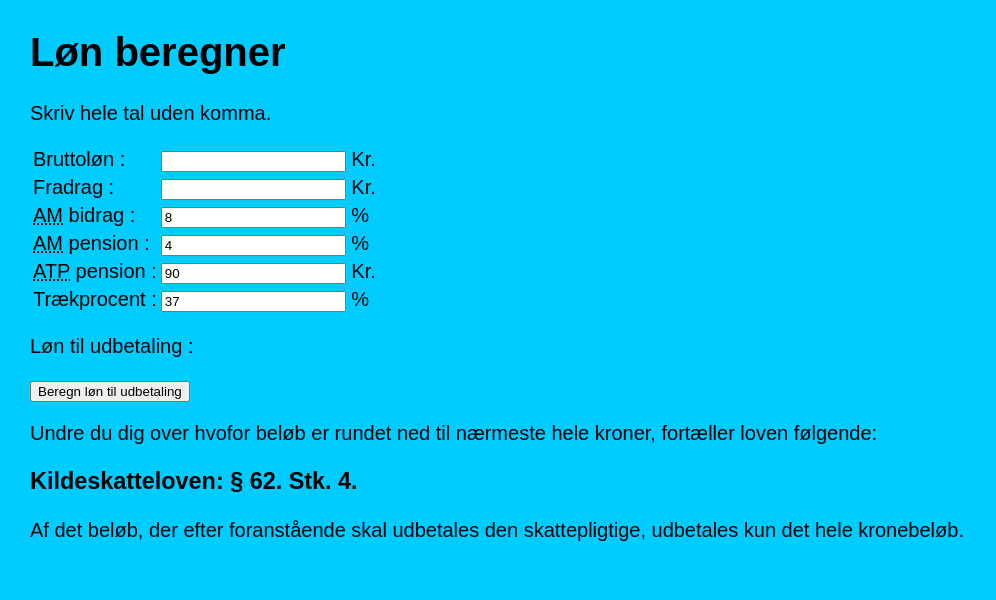
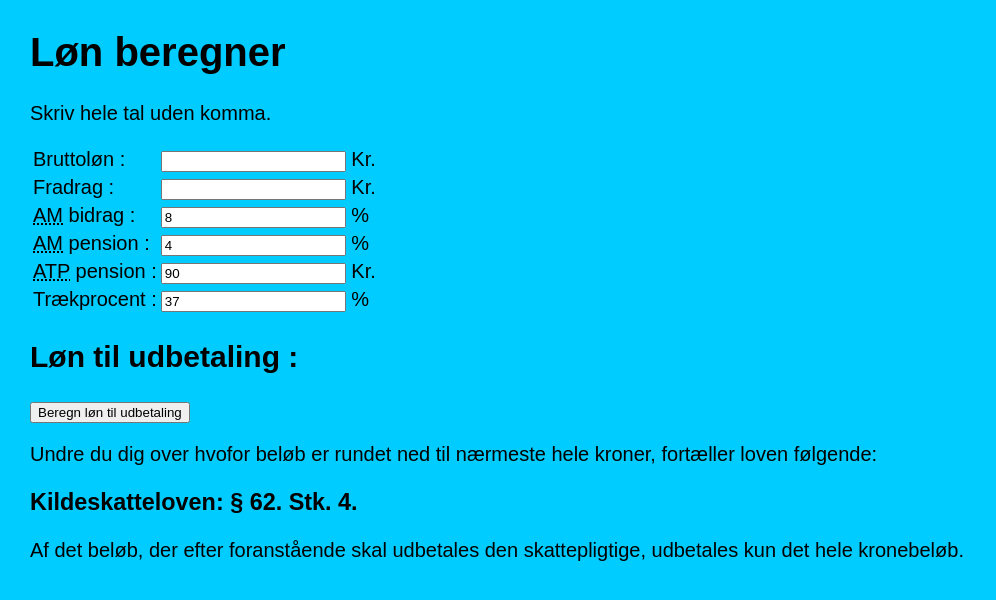
Before and after one commit to Slitch/loen-beregner, a plain HTML site: page loen-simpel.html in a window 1280 px wide. Shown: the whole page, without its empty margins (0-996 px from the left). Drawn offline with Linux system fonts and the light colour scheme.

Commit message:
Update loen-simpel.html

```diff
--- a/loen-simpel.html
+++ b/loen-simpel.html
@@ -55,7 +55,7 @@
     <td><input type="text" id="input_traekprocent" name="input_traekprocent" value="37"> %</td>
   </tr>
 </table>
-<p>Løn til udbetaling : <strong><span id = "loen_result"></span></strong></p>
+<h2>Løn til udbetaling : <strong><span id = "loen_result"></span></strong></h2>
 <input type="button" onClick="loen_beregn()" Value="Beregn løn til udbetaling" />
 
 
```
